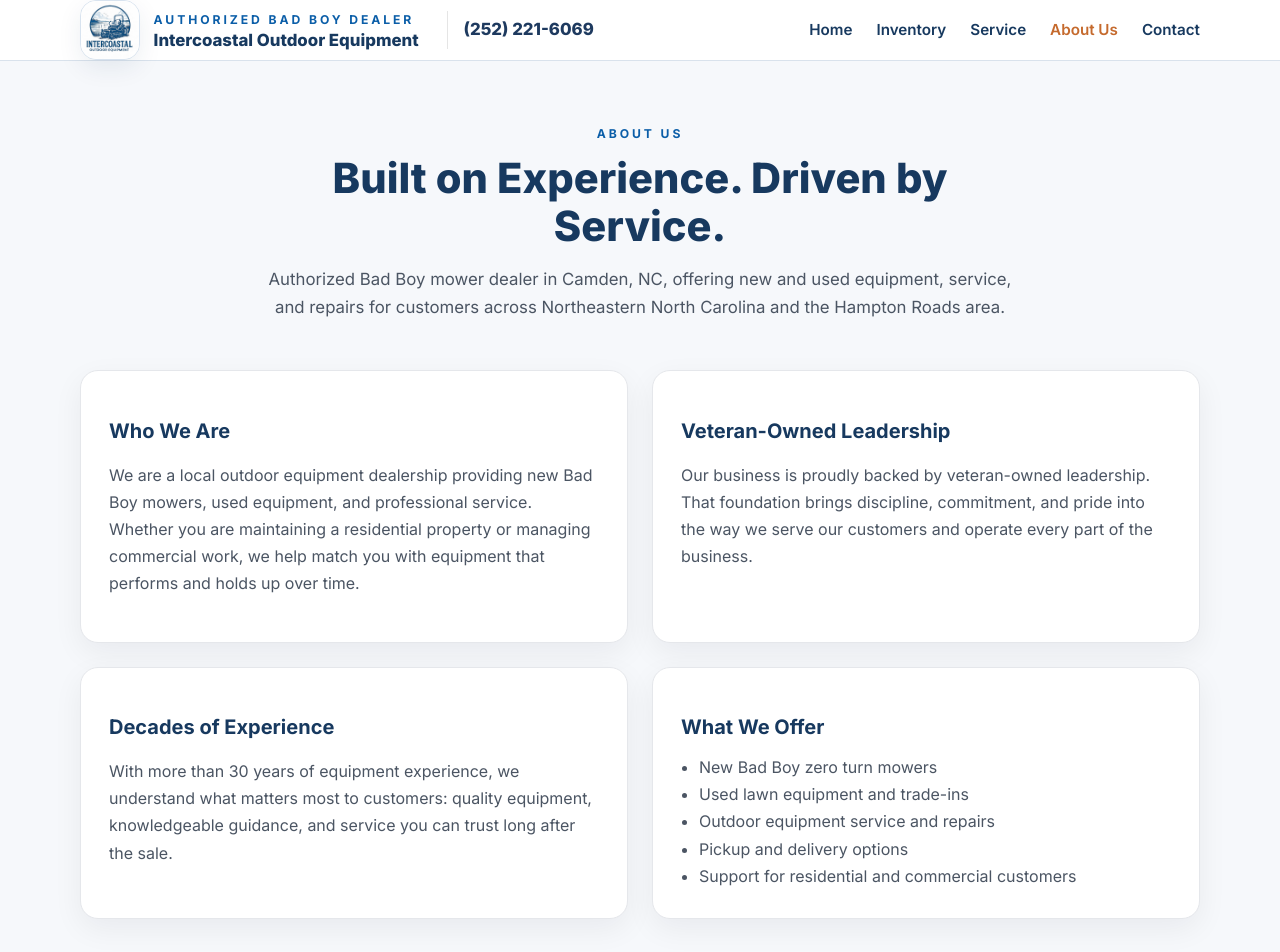
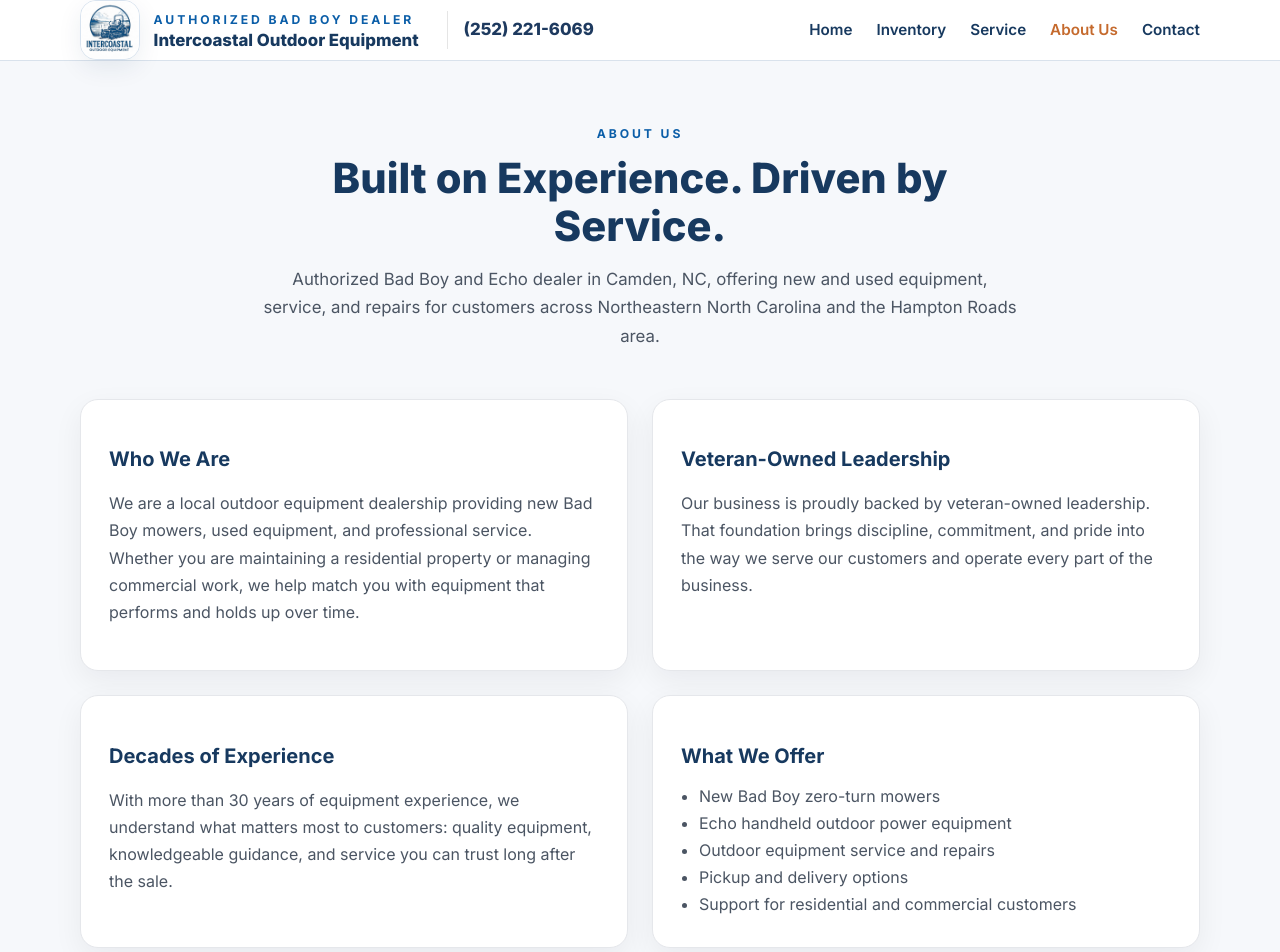
Before and after one commit to TanyaA318/intercoastal-website, a React (Vite) app: page /about in a window 1280 px wide. Shown: the top 952 px of the page. Built offline with nearby package versions, Linux system fonts and the light colour scheme.

Commit message:
Update About.jsx

```diff
--- a/src/About.jsx
+++ b/src/About.jsx
@@ -15,7 +15,7 @@ export default function About() {
             Built on Experience. Driven by Service.
           </h1>
           <p className="about-lead">
-            Authorized Bad Boy mower dealer in Camden, NC, offering new and used
+            Authorized Bad Boy and Echo dealer in Camden, NC, offering new and used
             equipment, service, and repairs for customers across Northeastern
             North Carolina and the Hampton Roads area.
           </p>
@@ -54,12 +54,12 @@ export default function About() {
           <div className="about-card">
             <h2>What We Offer</h2>
             <ul className="about-list">
-              <li>New Bad Boy zero turn mowers</li>
-              <li>Used lawn equipment and trade-ins</li>
-              <li>Outdoor equipment service and repairs</li>
-              <li>Pickup and delivery options</li>
-              <li>Support for residential and commercial customers</li>
-            </ul>
+  <li>New Bad Boy zero-turn mowers</li>
+  <li>Echo handheld outdoor power equipment</li>
+  <li>Outdoor equipment service and repairs</li>
+  <li>Pickup and delivery options</li>
+  <li>Support for residential and commercial customers</li>
+</ul>
           </div>
         </section>
 
```
